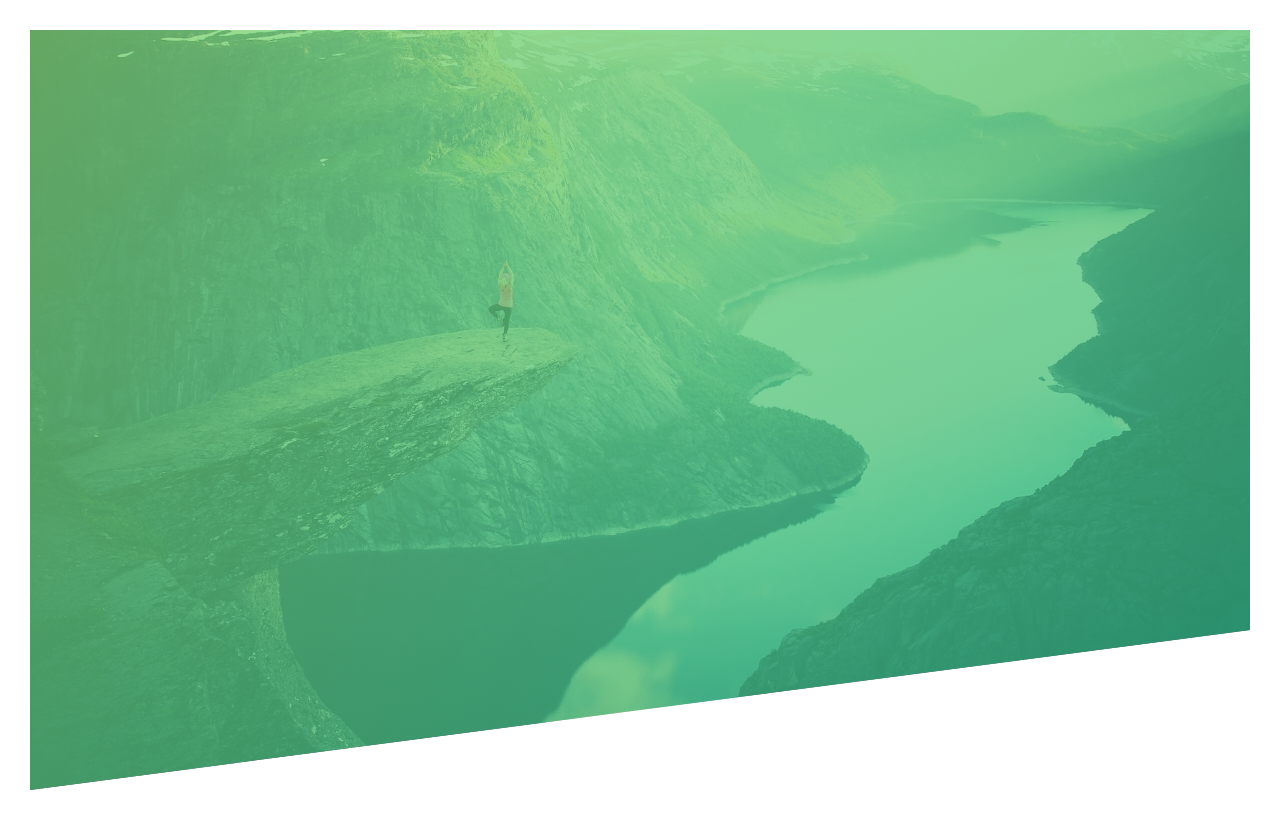
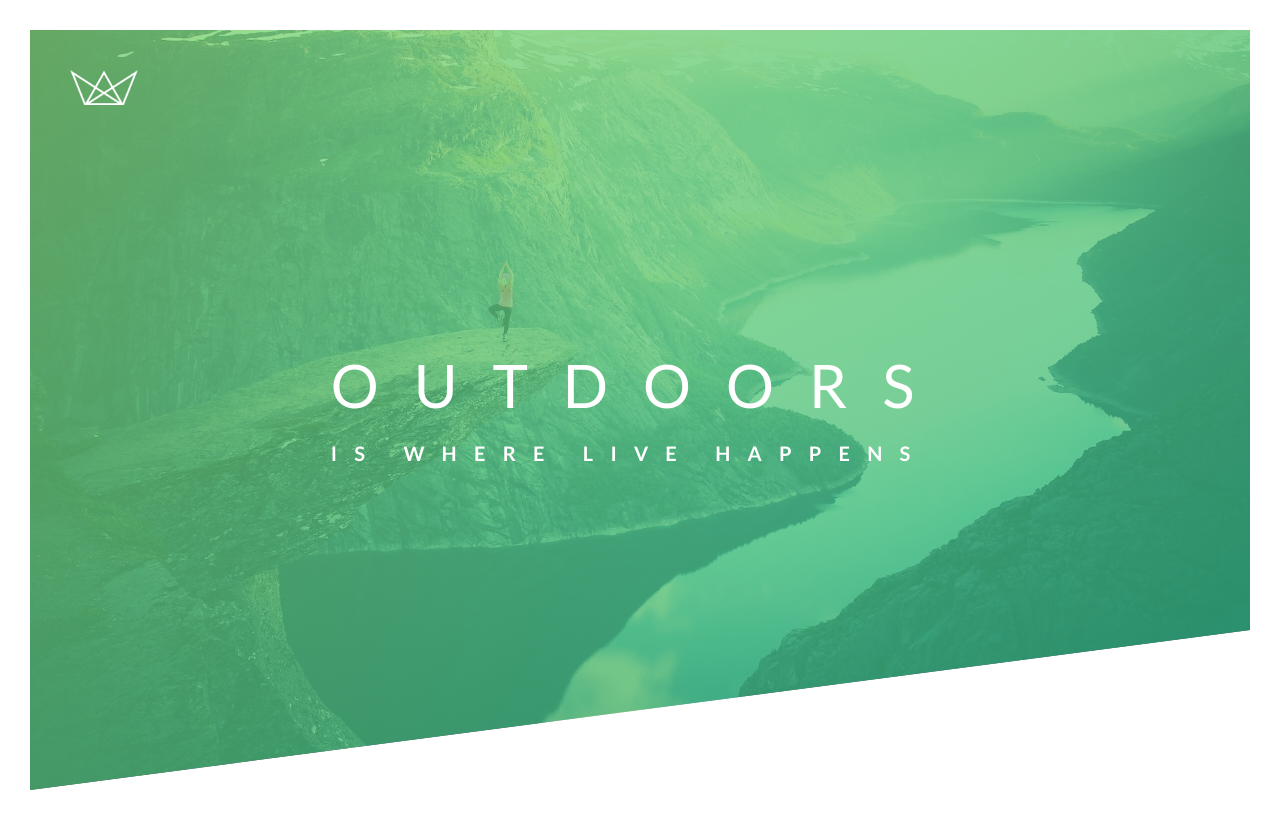
Before and after one commit to MitHipster/udemy-natours-site, a plain HTML site: page index.html in a window 1280 px wide. Drawn offline with Linux system fonts and the light colour scheme.

Commit message:
Include header logo and main heading

```diff
--- a/css/style.css
+++ b/css/style.css
@@ -1,6 +1,7 @@
 /* CSS variables */
 :root {
 	--color-font-primary: #777;
+	--color-font-light: #fff;
 	--color-green-light: #7ed56f;
 	--color-green-light-alpha: rgba(126, 213, 111, 0.75);
 	--color-green-medium: #55c57a;
@@ -25,6 +26,9 @@ body {
 }
 
 .header {
+	display: flex;
+	justify-content: center;
+	position: relative;
 	height: 95vh;
 	background-image: linear-gradient(
 			to right bottom,
@@ -36,3 +40,37 @@ body {
 	background-position: top;
 	clip-path: polygon(0 0, 100% 0, 100% 75vh, 0 100%);
 }
+
+.logo-box {
+	position: absolute;
+	top: 40px;
+	left: 40px;
+}
+
+.logo {
+	height: 35px;
+}
+
+.text-box {
+	position: relative;
+	top: 40%;
+}
+
+.heading-primary {
+	color: var(--color-font-light);
+	text-transform: uppercase;
+}
+
+.heading-primary-main {
+	display: block;
+	font-size: 60px;
+	font-weight: 400;
+	letter-spacing: 35px;
+}
+
+.heading-primary-sub {
+	display: block;
+	font-size: 20px;
+	font-weight: 700;
+	letter-spacing: 17.25px;
+}
--- a/index.html
+++ b/index.html
@@ -16,6 +16,16 @@
 
 <body>
     <header class="header">
+        <div class="logo-box">
+            <img src="img/logo-white.png" class="logo" alt="company logo">
+        </div>
+
+        <div class="text-box">
+            <h1 class="heading-primary">
+                <span class="heading-primary-main">Outdoors</span>
+                <span class="heading-primary-sub">is where live happens</span>
+            </h1>
+        </div>
     </header>
 
 </body>
```
